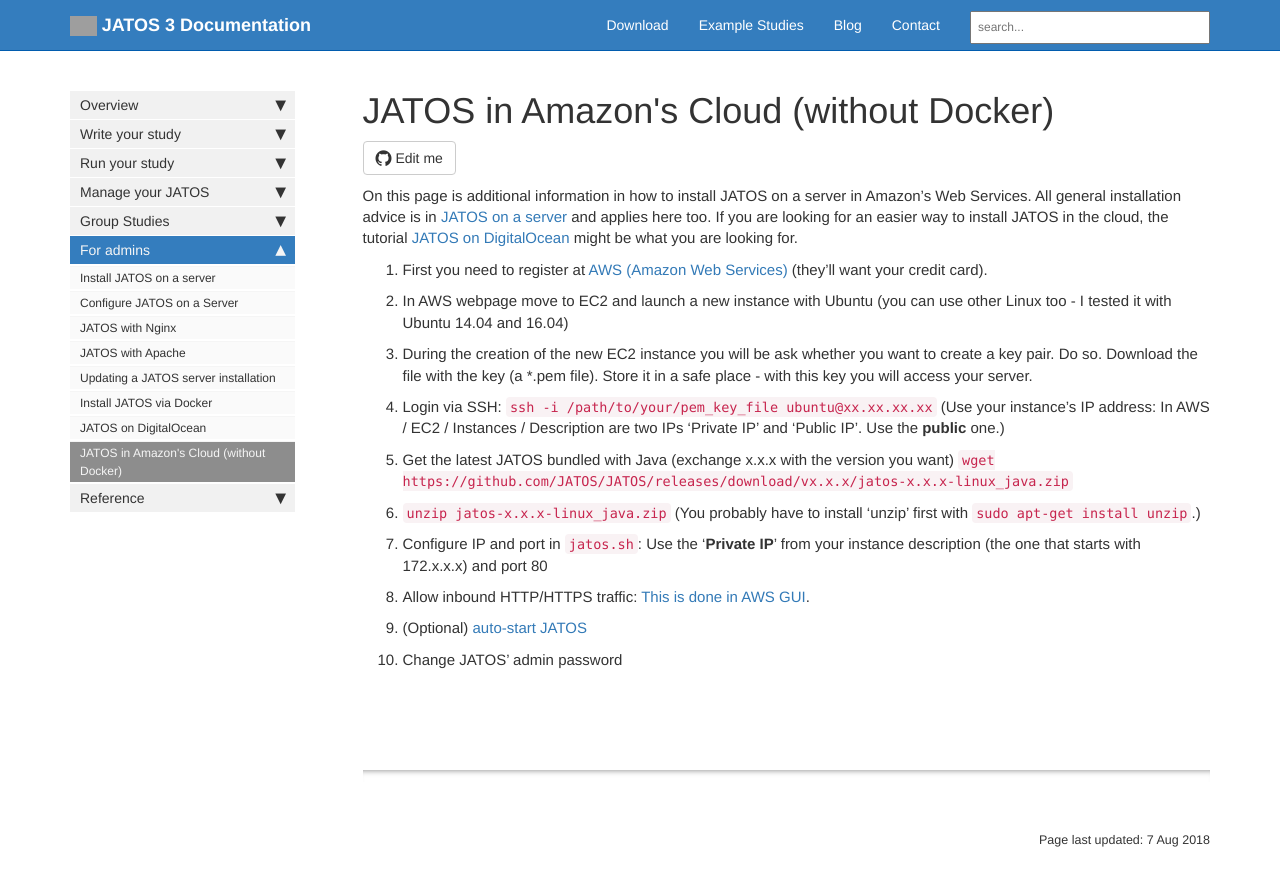
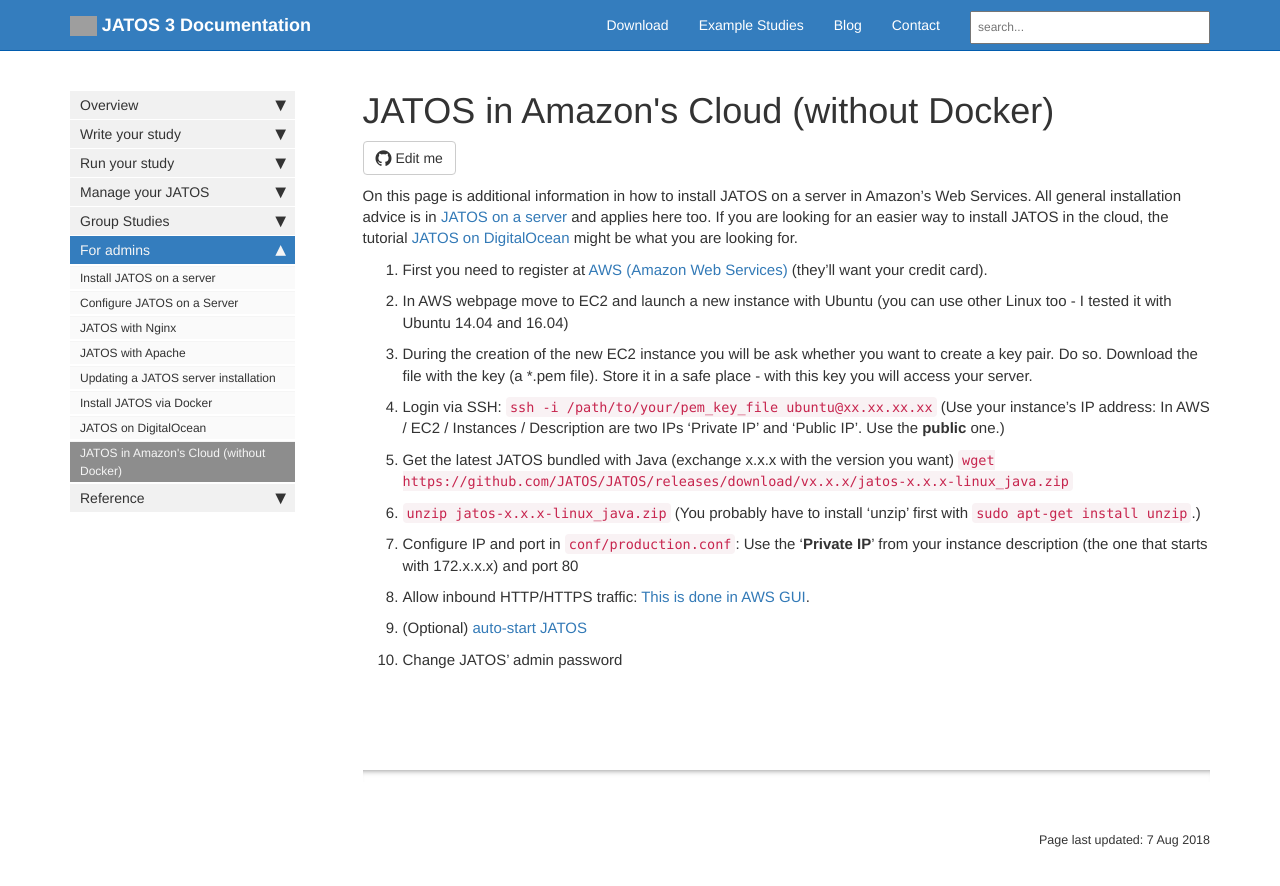
Before and after one commit to kristian-lange-tw/JATOS_docs_v3, a Jekyll site: the page built from pages/JATOS-in-Amazons-Cloud-without-Docker.md, in a window 1280 px wide. Shown: the top 886 px of the page. Built offline with Jekyll 4.4.1, drawn with Linux system fonts in a browser that asks for light colours; nearby versions of some CDN libraries; comment, search, counter and statistics services are not loaded; grey boxes are pictures that could not be loaded.

Commit message:
Update JATOS-in-Amazons-Cloud-without-Docker.md

```diff
--- a/pages/JATOS-in-Amazons-Cloud-without-Docker.md
+++ b/pages/JATOS-in-Amazons-Cloud-without-Docker.md
@@ -18,7 +18,7 @@
 1. Login via SSH: `ssh -i /path/to/your/pem_key_file ubuntu@xx.xx.xx.xx` (Use your instance's IP address: In AWS / EC2 / Instances / Description are two IPs 'Private IP' and 'Public IP'. Use the **public** one.)
 1. Get the latest JATOS bundled with Java (exchange x.x.x with the version you want) `wget https://github.com/JATOS/JATOS/releases/download/vx.x.x/jatos-x.x.x-linux_java.zip`
 1. `unzip jatos-x.x.x-linux_java.zip` (You probably have to install 'unzip' first with `sudo apt-get install unzip`.)
-1. Configure IP and port in `jatos.sh`: Use the '**Private IP**' from your instance description (the one that starts with 172.x.x.x) and port 80
+1. Configure IP and port in `conf/production.conf`: Use the '**Private IP**' from your instance description (the one that starts with 172.x.x.x) and port 80
 1. Allow inbound HTTP/HTTPS traffic: [This is done in AWS GUI](https://aws.amazon.com/premiumsupport/knowledge-center/connect-http-https-ec2/).
 1. (Optional) [auto-start JATOS](JATOS-on-a-server.html#7-optional-auto-start-jatos)
 1. Change JATOS' admin password
```
